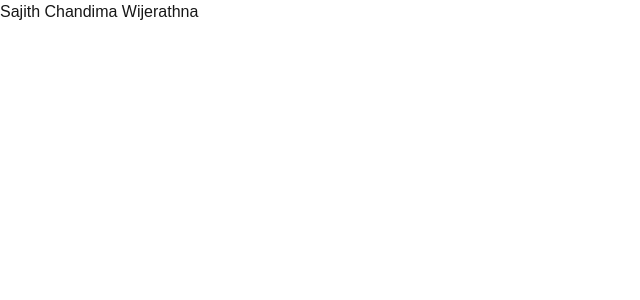
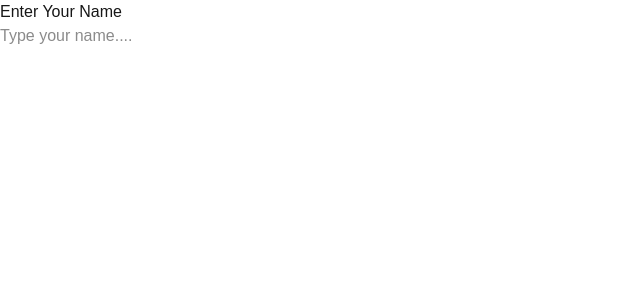
Before and after one commit to Chandima0406/next.js-practice, a Next.js app: page /name in a window 1280 px wide. Shown: the top 300 px of the page, without its empty margins (0-640 px from the left). Built offline with nearby package versions, Linux system fonts and the light colour scheme.

Commit message:
Route update

```diff
--- a/src/app/name/page.tsx
+++ b/src/app/name/page.tsx
@@ -1,7 +1,10 @@
 export default function page() {
   return (
     <div>
-      <h1>Sajith Chandima Wijerathna</h1>
+      <div><h1>Enter Your Name</h1></div>
+      <form>
+        <input type="text" placeholder="Type your name...."></input>
+      </form>
     </div>
   );
 }
```
